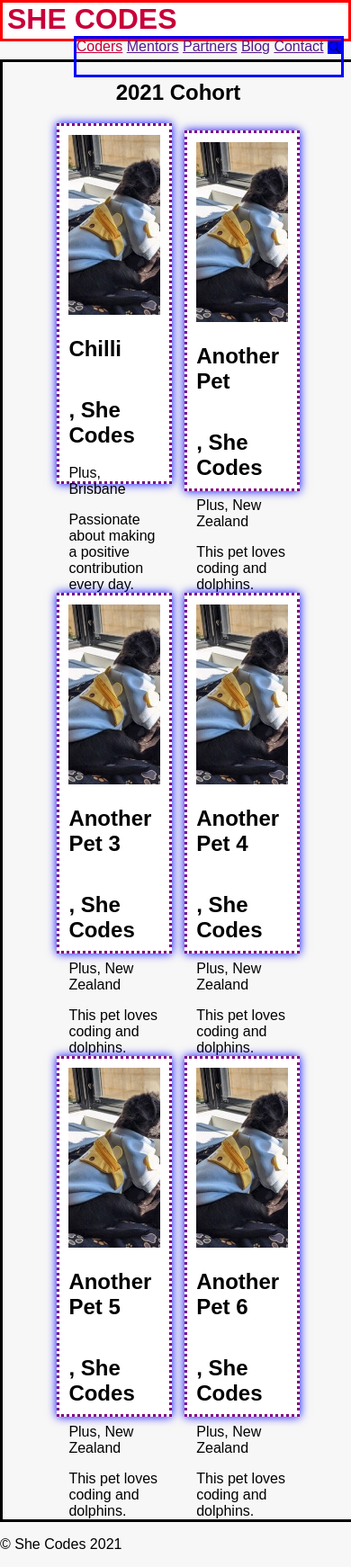
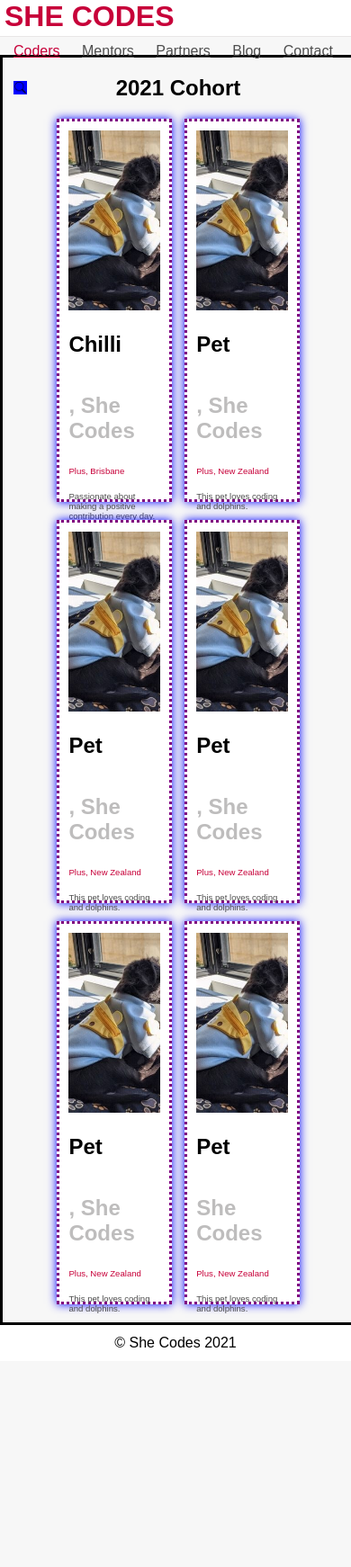
Before and after one commit to SheCodesAus/she-codes-html-css-exercises-alikillen, a plain HTML site: page she-codes-cohort/index.html in a window 390 px wide. Shown: the whole page at 90% size. After the commit the page ends 1513 px from the top, so only its background shows below. Drawn offline with Linux system fonts and the light colour scheme.

Commit message:
pets challenge, media queries slides code, media queries exercise 1 and 2

```diff
--- a/media-queries-exercise-2/styles.css
+++ b/media-queries-exercise-2/styles.css
@@ -12,20 +12,25 @@ header {
 }
 
 h2 {
+    margin: 0;
     border-top-left-radius: 5px;
     border-top-right-radius: 5px;
     background-color: #5e7992;
     color: #fff;
+    padding: 20px;
+    text-align: center;
     font-size: 1rem;
 }
 
 p {
+    text-align: justify;
 }
 
 form {
     background-color: #fff;
     border-bottom-left-radius: 5px;
     border-bottom-right-radius: 5px;
+    padding: 20px;
 }
 
 label {
@@ -34,18 +39,25 @@ label {
 }
 
 input {
+    display: block;
+    width: 100%;
     box-sizing: border-box;
+    margin-top: 5px;
+    padding: 5px;
     border: 1px solid #ebeeef;
     background-color: #f9fafa;
 }
 
 .form-item {
+    margin: 20px 0;
 }
 
 button {
     background-color: #00d982;
     border: none;
     color: #fff;
+    width: 100%;
+    padding: 15px;
 }
 
 input,
@@ -53,3 +65,29 @@ button {
     font-size: 1rem;
     border-radius: 2px;
 }
+
+@media (min-width: 600px) {
+    .row .form-item {
+        display: inline-block;
+        width: calc(50% - 5px);
+    }
+    .form-item {
+        text-align: left;
+    }
+}
+
+@media (min-width: 900px) {
+    body {
+        padding: 0;
+    }
+    header,
+    #form-wrapper {
+        display: inline-block;
+        width: calc(50% - 25px);
+        vertical-align: middle;
+        margin: 10px;
+    }
+    main {
+        text-align: center;
+    }
+}
--- a/she-codes-cohort/index.html
+++ b/she-codes-cohort/index.html
@@ -24,8 +24,7 @@
             <h2>2021 Cohort</h2>
             <div class="card">
                 <img src="images/chilli.jpg" />
-                <h2>Chilli</h2>
-                <h2 class="sub-card-heading">, She Codes</h2>
+                <h2>Chilli</h2><h2 class="sub-card-heading">, She Codes</h2>
                 <a>Plus, Brisbane</a>
                 <p>
                     Passionate about making a positive contribution every day.
@@ -34,8 +33,7 @@
 
             <div class="card">
                 <img src="images/chilli.jpg" />
-                <h2>Another Pet</h2>
-                <h2 class="sub-card-heading">, She Codes</h2>
+                <h2>Pet</h2><h2 class="sub-card-heading">, She Codes</h2>
                 <a>Plus, New Zealand</a>
                 <p>
                     This pet loves coding and dolphins.
@@ -44,8 +42,7 @@
 
              <div class="card">
                 <img src="images/chilli.jpg" />
-                <h2>Another Pet 3</h2>
-                <h2 class="sub-card-heading">, She Codes</h2>
+                <h2>Pet</h2><h2 class="sub-card-heading">, She Codes</h2>
                 <a>Plus, New Zealand</a>
                 <p>
                     This pet loves coding and dolphins.
@@ -54,8 +51,7 @@
 
              <div class="card">
                 <img src="images/chilli.jpg" />
-                <h2>Another Pet 4</h2>
-                <h2 class="sub-card-heading">, She Codes</h2>
+                <h2>Pet</h2><h2 class="sub-card-heading">, She Codes</h2>
                 <a>Plus, New Zealand</a>
                 <p>
                     This pet loves coding and dolphins.
@@ -64,8 +60,7 @@
 
              <div class="card">
                 <img src="images/chilli.jpg" />
-                <h2>Another Pet 5</h2>
-                <h2 class="sub-card-heading">, She Codes</h2>
+                <h2>Pet</h2><h2 class="sub-card-heading">, She Codes</h2>
                 <a>Plus, New Zealand</a>
                 <p>
                     This pet loves coding and dolphins.
@@ -74,8 +69,8 @@
 
              <div class="card">
                 <img src="images/chilli.jpg" />
-                <h2>Another Pet 6</h2>
-                <h2 class="sub-card-heading">, She Codes</h2>
+                <h2>Pet</h2>
+                <h2 class="sub-card-heading">She Codes</h2>
                 <a>Plus, New Zealand</a>
                 <p>
                     This pet loves coding and dolphins.
--- a/she-codes-cohort/styles.css
+++ b/she-codes-cohort/styles.css
@@ -1,3 +1,5 @@
+/* remember you may have a different way of solving the same problem - that's ok! */
+
 html {
     background: #F7F7F7;
     font-family: Arial, Helvetica, sans-serif;
@@ -13,17 +15,36 @@ header {
     border-bottom: 1px solid #e9e6e6;
     height: 40px;
     padding: 0 5px;
-    border: 3px solid red;
 }
 
 nav, h1 {
     display: inline;
 }
 
+h1 {
+    color:  #C70039;
+}
+
 nav {
     float: right;
     height: 100%;
-    border: 3px solid blue;
+}
+
+nav a {
+    padding: 0 10px;
+    display: inline-block;
+    height: 100%;
+    /* line-height helps our nav anchor tags sit in the centre of the nav*/
+    line-height: 2.5rem;
+    color: #4e4e4e;
+}
+
+/* here we are targeting only on hover */
+nav a:hover {
+    background-color: #C70039;
+    color: #fff;
+      /* cursor pointer means the mouse will look like a pointer when it hovers over */
+    cursor: pointer;
 }
 
 .selected {
@@ -52,12 +73,17 @@ section {
     width: 26%;
     padding: 10px;
     display: inline-block;
-    /* vertical-align: middle; */
+    /* vertical align helps align the content in the card a bit more evenly in the centre vertically */
+    vertical-align: middle;
     margin: 0 5px 20px;
-    height: 375px;
+    height: 400px;
     text-align: left;
     box-shadow: 0px 0px 10px blue;
     background-color: #fff;
+}
+
+.card:hover {
+    box-shadow: 0px 0px 10px #bebdbd;
 }
 
 .card img {
@@ -71,11 +97,37 @@ section {
     display: inline-block;
 }
 
-nav,
-h1 {
-    display: inline;
+.card .sub-card-heading {
+    color: #bebdbd;
 }
 
-h1 {
-    color:  #C70039;
+
+.card a {
+    line-height: 1.5rem;
+    display: block;
+    color: #C70039;
 }
+
+.card p {
+    color: #4e4e4e;
+}
+
+.card a,
+.card p {
+    font-size: 0.6rem;
+}
+
+
+footer {
+    background-color: #fff;
+    text-align: center;
+    height: 40px;
+    padding: 0 5px;
+    line-height: 1.5rem;
+}
+
+footer p {
+    height: 40px;
+    margin: 0;
+    line-height: 40px;
+}
```
Also changed, not shown: introduction-to-media-queries/styles.css (+88 -0 lines), media-queries-exercise-1/styles.css (+17 -0 lines).
